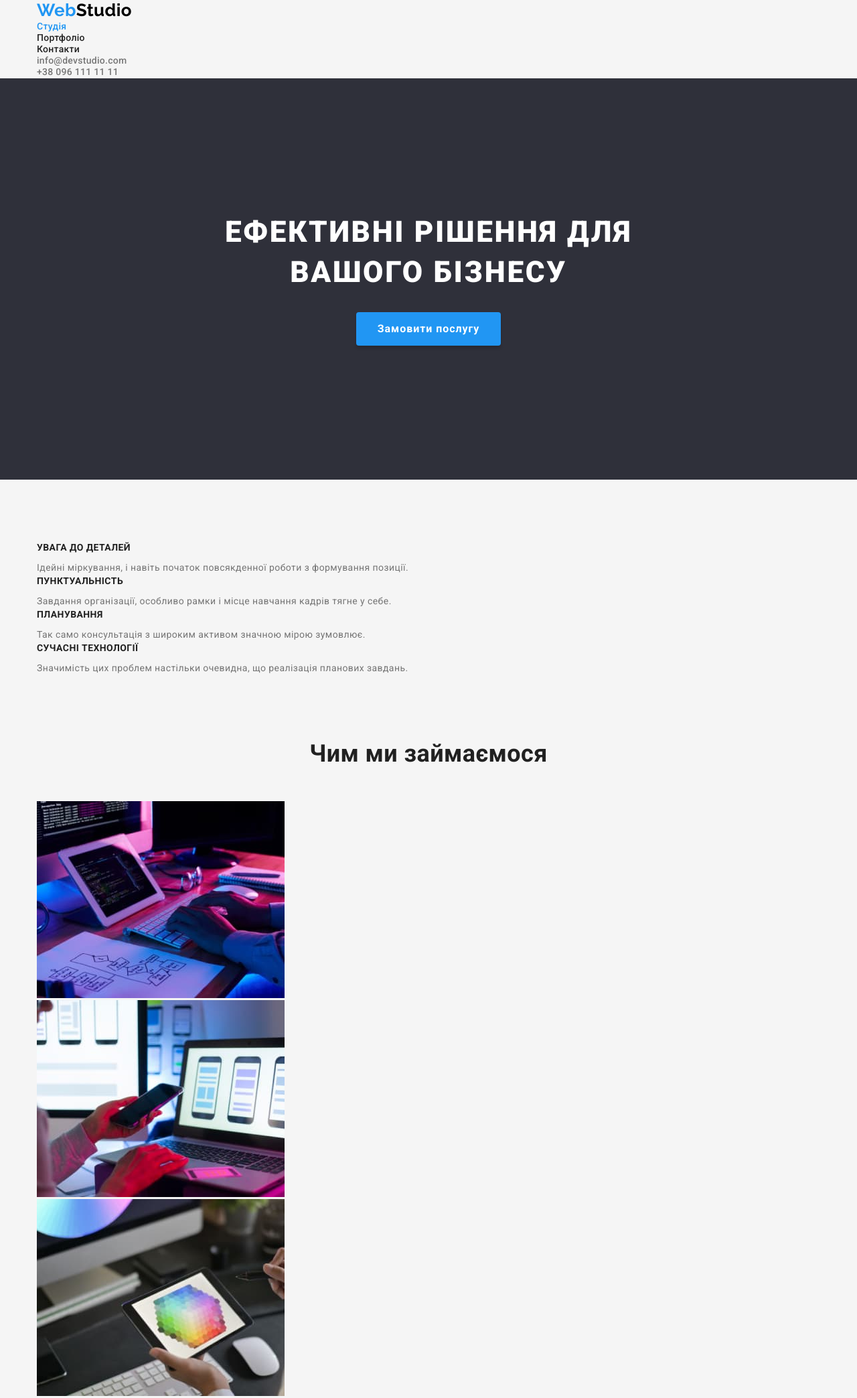
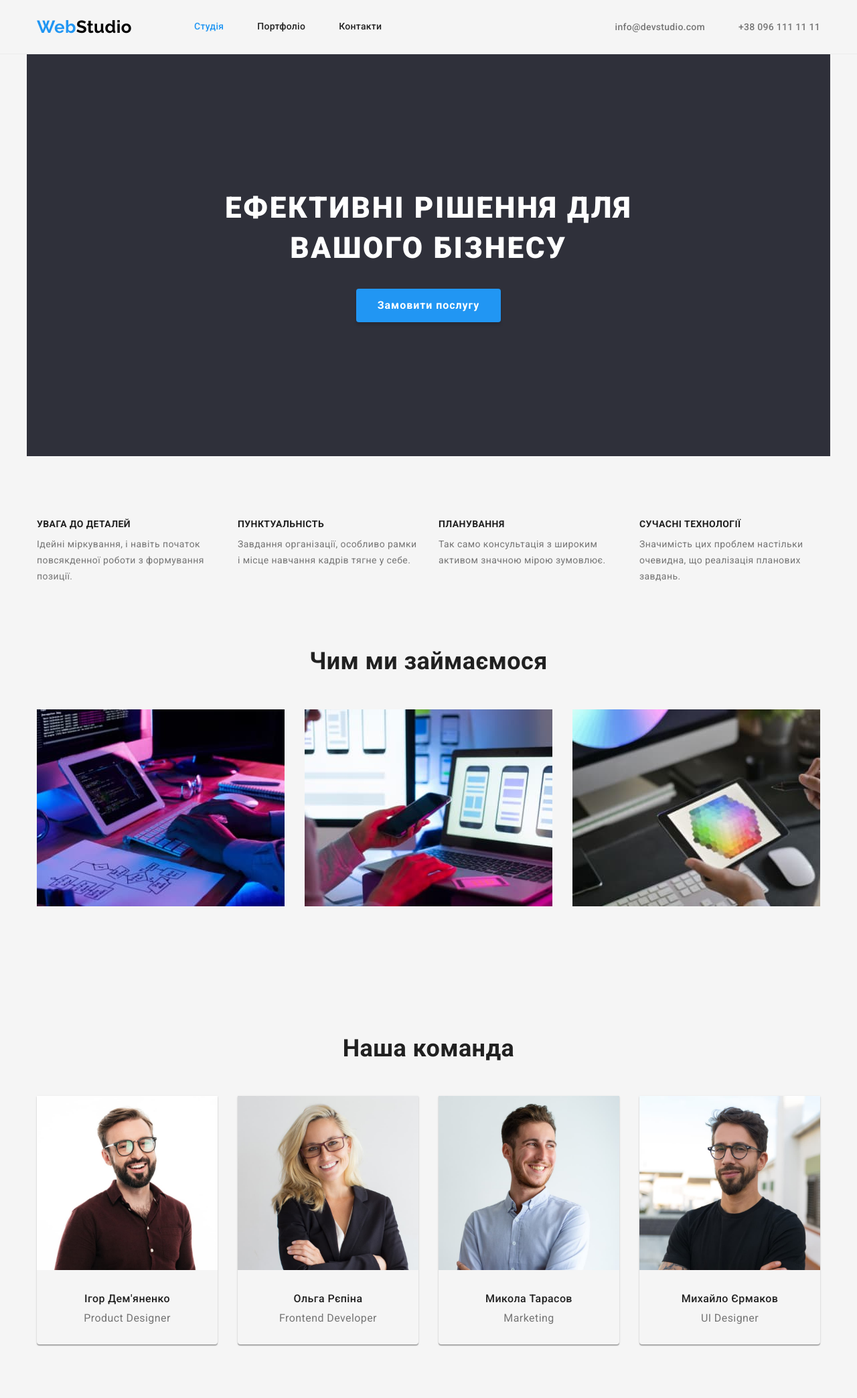
Before and after one commit to Olga-Dames/goit-markup-hw-03, a plain HTML site: page index.html in a window 1280 px wide. Shown: the top 2087 px of the page at 67% size. Drawn offline with nearby package versions, Linux system fonts and the light colour scheme.

Commit message:
добавляет flexbox

```diff
--- a/css/styles.css
+++ b/css/styles.css
@@ -26,7 +26,7 @@ body {
   font-size: 14px;
   letter-spacing: 0.03em;
 }
-
+/* utilities */
 h1, h2, h3, h4, h5, p, ul {
   margin-top: 0;
   margin-bottom: 0;
@@ -51,7 +51,13 @@ h1, h2, h3, h4, h5, p, ul {
 .header {
   border-bottom: 1px solid rgba(236, 236, 236, 1);
 }
+
+.main-nav {
+  display: flex;
+  align-items: center;
+}
 .logo {
+  margin-right: 93px;
   color: var(--accent-color);
   font-family: var(--secondary-font);
   font-weight: 700;
@@ -62,14 +68,29 @@ h1, h2, h3, h4, h5, p, ul {
 .logo-part {
   color: var(--logo-color);
 }
+
+.list.navigation {
+  display: flex;
+}
+.list .item:not(:last-child),
+.contacts .item:not(:last-child) {
+  margin-right:50px;
+}
 .nav-link {
+  display: block;
   color: var(--primary-test-color);
+  padding-top: 32px;
+  padding-bottom: 32px;
 }
 .nav-link:hover,
 .nav-link:focus,
 .contact-link:hover,
 .contact-link:focus {
   color: var(--accent-color);
+}
+.contacts {
+  display: flex;
+  margin-left: auto;
 }
 .contact-link {
   color: var(--secondary-text-color);
@@ -86,7 +107,6 @@ h1, h2, h3, h4, h5, p, ul {
 
 /* hero section */
 .hero-section {
-  background-color: var(--secondary-bg-color);
   text-align: center;
 }
 .hero-section h1 {
@@ -101,6 +121,7 @@ h1, h2, h3, h4, h5, p, ul {
 
 .container.hero {
   padding: 200px 0;
+  background-color: var(--secondary-bg-color);
 }
 .hero-btn {
   display: inline-block;
@@ -125,8 +146,11 @@ h1, h2, h3, h4, h5, p, ul {
 }
 
 /* features */
-.section.features {
+.section.feature {
   padding-bottom: 0;
+}
+.features, .activity {
+  display: flex;
 }
 .features-title {
   margin-bottom: 10px;
@@ -134,6 +158,12 @@ h1, h2, h3, h4, h5, p, ul {
   font-weight: 700;
   line-height: 1.14;
   text-transform: uppercase;
+}
+.features-item:not(:last-child) {
+  margin-right: 30px;
+}
+.features-item p {
+  min-width: 270px;
 }
 .features-item p,
 .team-item p {
@@ -149,10 +179,27 @@ h1, h2, h3, h4, h5, p, ul {
   line-height: 1.17;
   text-align: center;
 }
+.activity-item:not(:last-child) {
+  margin-right: 30px;
+}
+
 /* our team */
 .team {
   padding-top: 94px;
   text-align: center;
+}
+.team.list {
+  display: flex;
+  padding-top: 0;
+}
+.team-item {
+  box-shadow: 0px 1px 3px rgba(0, 0, 0, 0.12),
+              0px 1px 1px rgba(0, 0, 0, 0.14),
+              0px 2px 1px rgba(0, 0, 0, 0.2);
+  border-radius: 0px 0px 4px 4px;
+}
+.team-item:not(:last-child) {
+  margin-right: 30px;
 }
 .team-avatar {
   margin-bottom: 30px;
@@ -164,6 +211,7 @@ h1, h2, h3, h4, h5, p, ul {
   line-height: 1.19;
 }
 .team-item p {
+  margin-bottom: 30px;
   font-size: 16px;
   line-height: 1.19
 }
@@ -173,7 +221,12 @@ h1, h2, h3, h4, h5, p, ul {
   text-align: center;
 }
 .button-list {
+  display: flex;
+  justify-content: center;
   margin-bottom: 50px;
+}
+.button-item:not(:last-child) {
+  margin-right: 8px;
 }
 .btn {
   display: inline-block;
@@ -197,6 +250,11 @@ h1, h2, h3, h4, h5, p, ul {
               0px 1px 2px rgba(0, 0, 0, 0.08),
               0px 2px 2px rgba(0, 0, 0, 0.12);
 }
+.gallery {
+  display: flex;
+  flex-wrap: wrap;
+  gap: 30px;
+}
 .gallery-title {
   font-weight: 700;
   font-size: 18px;
@@ -219,7 +277,7 @@ h1, h2, h3, h4, h5, p, ul {
 }
 
 /* footer */
-.footer {
+.container.footer {
   padding-top: 60px;
   padding-bottom: 60px;
   background-color: var(--secondary-bg-color);
@@ -240,7 +298,6 @@ h1, h2, h3, h4, h5, p, ul {
   line-height: 1.71;
   font-style: normal;
 }
-
 .address-item.last {
   margin-bottom: 0px;
 }
--- a/index.html
+++ b/index.html
@@ -18,24 +18,28 @@
   <body>
     <!--header-->
     <header class="header">
-      <div class="container">
+      <div class="container main-nav">
         <a class="logo" href="./index.html"
           >Web<span class="logo-part">Studio</span></a
         >
         <nav class="nav">
-          <ul class="list">
-            <li><a class="nav-link current" href="./index.html">Студія</a></li>
-            <li><a class="nav-link" href="./portfolio.html">Портфоліо</a></li>
-            <li><a class="nav-link" href="#">Контакти</a></li>
+          <ul class="list navigation">
+            <l class="item"
+              ><a class="nav-link current" href="./index.html">Студія</a></l
+            >
+            <li class="item">
+              <a class="nav-link" href="./portfolio.html">Портфоліо</a>
+            </li>
+            <li class="item"><a class="nav-link" href="#">Контакти</a></li>
           </ul>
         </nav>
         <ul class="contacts list">
-          <li class="contact-item">
+          <li class="item">
             <a class="contact-link" href="mailto:info@devstudio.com"
               >info@devstudio.com</a
             >
           </li>
-          <li class="contact-item">
+          <li class="item">
             <a class="contact-link" href="tel:+380961111111"
               >+38 096 111 11 11</a
             >
@@ -57,10 +61,10 @@
       </section>
 
       <!--features-->
-      <section class="section features">
+      <section class="section feature">
         <div class="container">
           <h2 class="visually-hidden">Наші особливості</h2>
-          <ul class="list">
+          <ul class="features list">
             <li class="features-item">
               <h3 class="features-title">УВАГА ДО ДЕТАЛЕЙ</h3>
               <p>
@@ -96,22 +100,22 @@
       <section class="section">
         <div class="container">
           <h2 class="activity-title">Чим ми займаємося</h2>
-          <ul class="list">
-            <li>
+          <ul class="activity list">
+            <li class="activity-item">
               <img
                 src="./images/feature1.jpg"
                 alt="моноблок та планшет з клавіатурою"
                 width="370"
               />
             </li>
-            <li>
+            <li class="activity-item">
               <img
                 src="./images/feature2.jpg"
                 alt="ноутбук та телефон"
                 width="370"
               />
             </li>
-            <li>
+            <li class="activity-item">
               <img
                 src="./images/feature3.jpg"
                 alt="планшет зі схемою кольорів"
@@ -126,7 +130,7 @@
       <section class="team section">
         <div class="container">
           <h2 class="team-title">Наша команда</h2>
-          <ul class="list">
+          <ul class="team list">
             <li class="team-item">
               <img
                 class="team-avatar"
@@ -138,7 +142,12 @@
               <p>Product Designer</p>
             </li>
             <li class="team-item">
-              <img src="./images/member2.jpg" alt="Ольга Рєпіна" width="270" />
+              <img
+                class="team-avatar"
+                src="./images/member2.jpg"
+                alt="Ольга Рєпіна"
+                width="270"
+              />
               <h3 class="team-heading">Ольга Рєпіна</h3>
               <p>Frontend Developer</p>
             </li>
@@ -168,13 +177,13 @@
     </main>
 
     <!--footer-->
-    <footer class="footer">
-      <div class="container">
+    <footer>
+      <div class="container footer">
         <a class="footer logo" href="./index.html"
           >Web<span class="footer-part">Studio</span></a
         >
         <address>
-          <ul class="address-list list">
+          <ul class="list">
             <li class="address-item">
               <a
                 class="address-link map"
```
Also changed, not shown: portfolio.html (+12 -10 lines).
